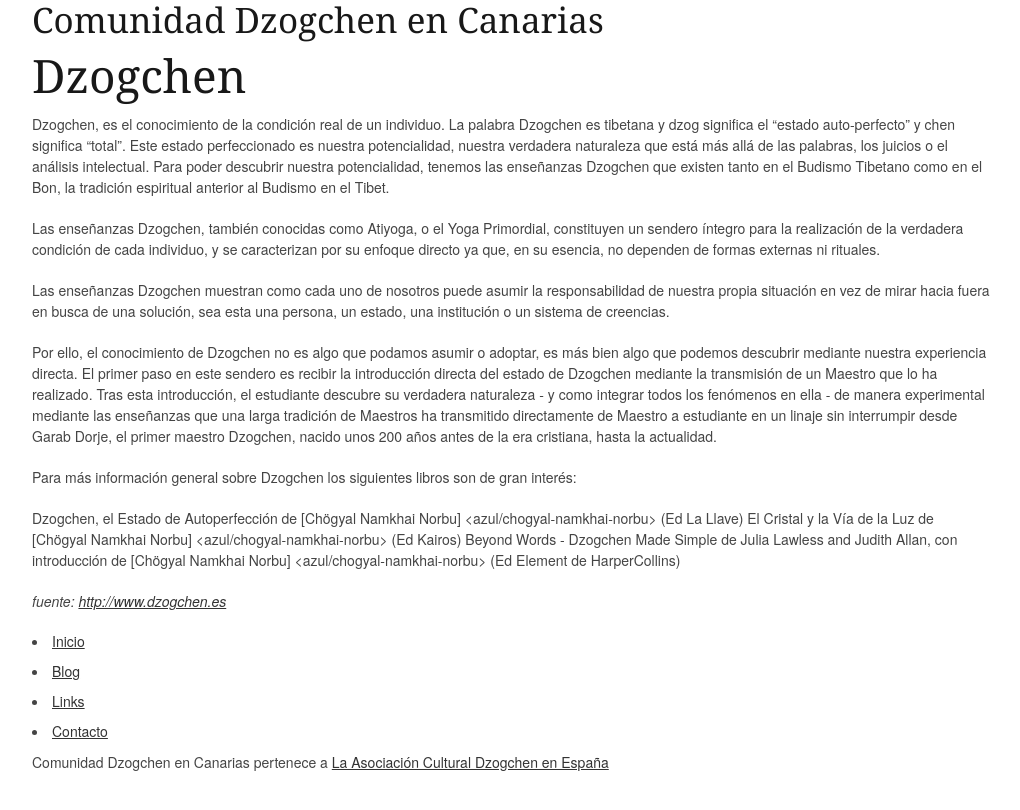
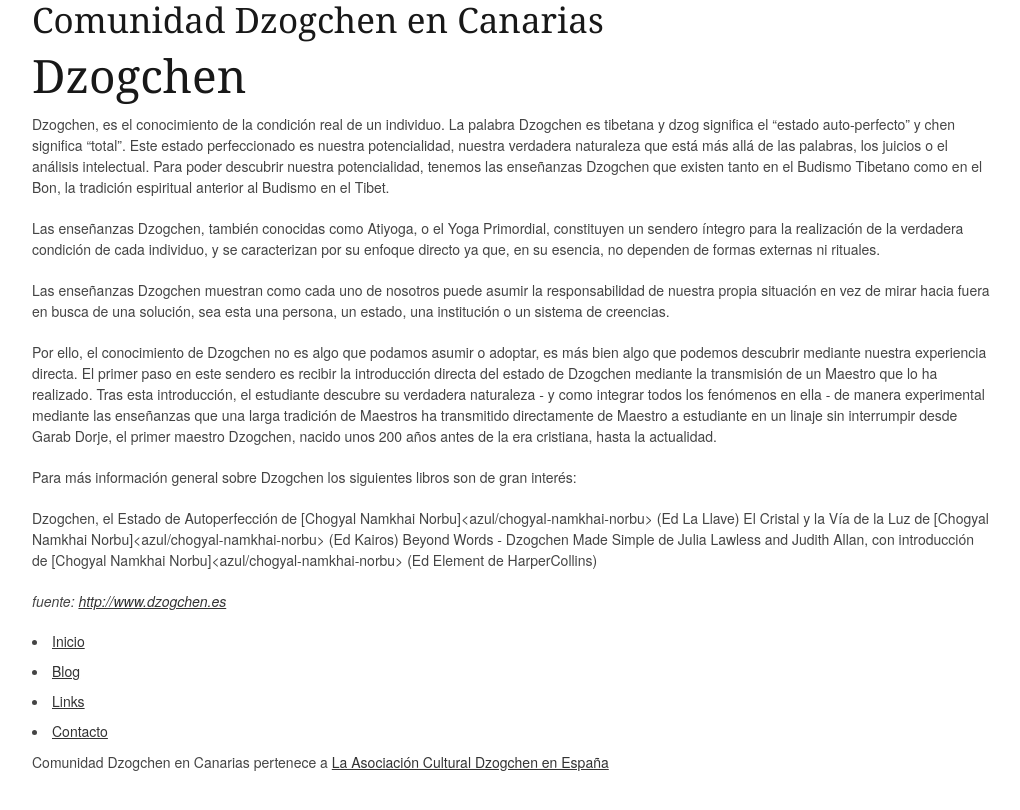
Before and after one commit to k1000/meriling, a Jekyll site: the page built from azul/dzogchen.md, in a window 1280 px wide. Shown: the top 810 px of the page, without its empty margins (128-1148 px from the left). Built offline with Jekyll 4.4.1, drawn with Linux system fonts in a browser that asks for light colours; nearby versions of some CDN libraries.

```diff
--- a/azul/dzogchen.md
+++ b/azul/dzogchen.md
@@ -14,9 +14,9 @@
 
 Para más información general sobre Dzogchen los siguientes libros son de gran interés:
 
-Dzogchen, el Estado de Autoperfección de [Chögyal Namkhai Norbu] <azul/chogyal-namkhai-norbu> (Ed La Llave)
-El Cristal y la Vía de la Luz de [Chögyal Namkhai Norbu] <azul/chogyal-namkhai-norbu> (Ed Kairos)
+Dzogchen, el Estado de Autoperfección de [Chogyal Namkhai Norbu]<azul/chogyal-namkhai-norbu> (Ed La Llave)
+El Cristal y la Vía de la Luz de [Chogyal Namkhai Norbu]<azul/chogyal-namkhai-norbu> (Ed Kairos)
 Beyond Words - Dzogchen Made Simple de Julia Lawless and Judith Allan,
-con introducción de [Chögyal Namkhai Norbu] <azul/chogyal-namkhai-norbu> (Ed Element de HarperCollins)
+con introducción de [Chogyal Namkhai Norbu]<azul/chogyal-namkhai-norbu> (Ed Element de HarperCollins)
 
 *fuente: <http://www.dzogchen.es>*
```
